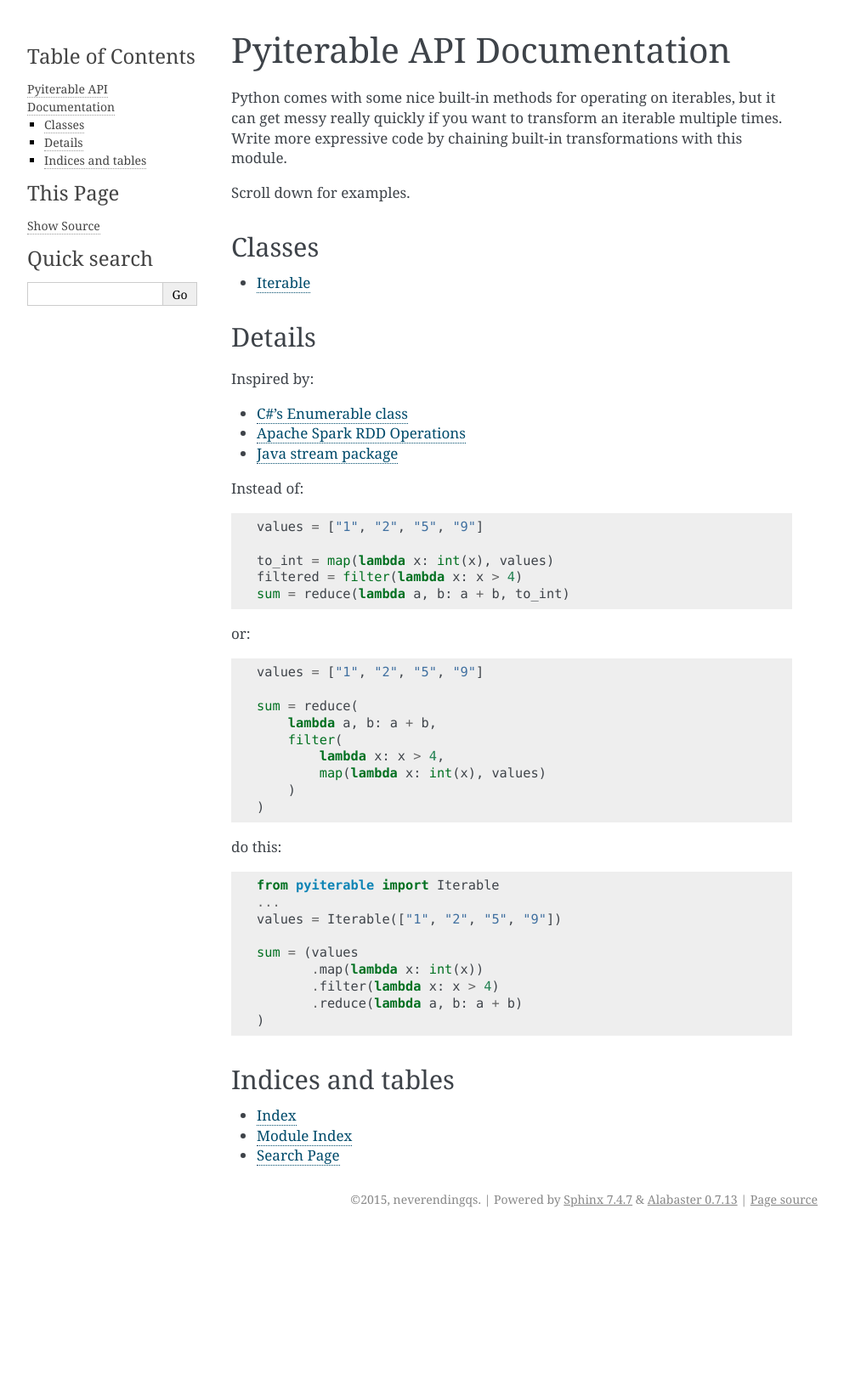
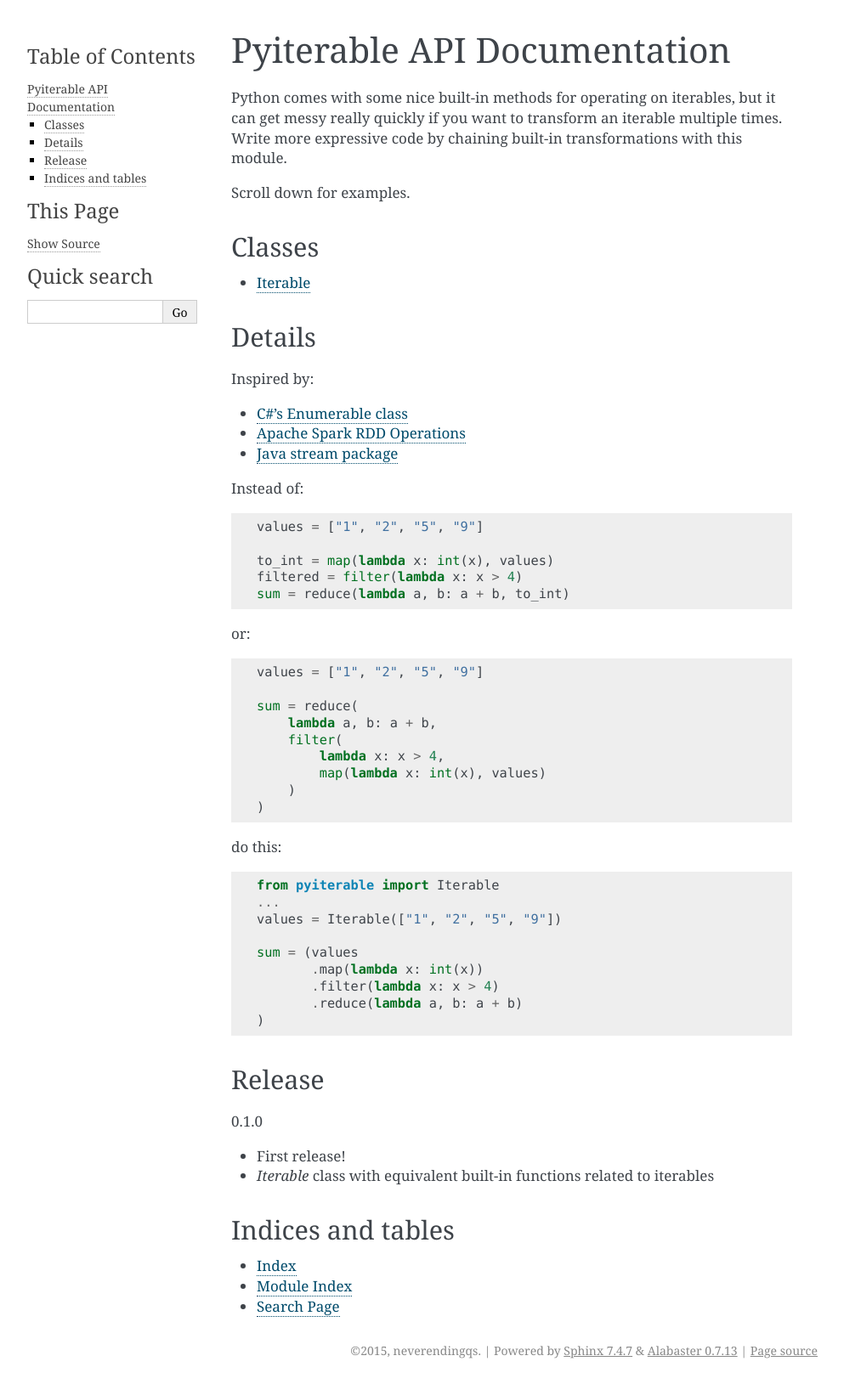
Before and after one commit to neverendingqs/pyiterable, a Sphinx documentation site: the page built from docs/index.rst, in a window 1280 px wide. Shown: the whole page at 85% size, without its empty margins (148-1141 px from the left). Built offline with Sphinx 7.4.7, drawn with Linux system fonts in a browser that asks for light colours; before the commit the page ends 1451 px from its top, so only the background shows below that.

Commit message:
Updated docs, including adding a release section.

```diff
--- a/docs/conf.py
+++ b/docs/conf.py
@@ -138,7 +138,7 @@ html_theme = 'alabaster'
 # Add any paths that contain custom static files (such as style sheets) here,
 # relative to this directory. They are copied after the builtin static files,
 # so a file named "default.css" will overwrite the builtin "default.css".
-html_static_path = ['_static']
+#html_static_path = ['_static']
 
 # Add any extra paths that contain custom files (such as robots.txt or
 # .htaccess) here, relative to this directory. These files are copied
--- a/docs/index.rst
+++ b/docs/index.rst
@@ -9,9 +9,8 @@ Classes
 -------
 
 .. toctree::
-    :maxdepth: 2
 
-    api
+    classes/iterable
 
 
 Details
@@ -21,7 +20,6 @@ Inspired by:
 * `C#'s Enumerable class <https://msdn.microsoft.com/en-us/library/system.linq.enumerable(v=vs.110).aspx>`_
 * `Apache Spark RDD Operations <http://spark.apache.org/docs/latest/programming-guide.html#rdd-operations>`_
 * `Java stream package <https://docs.oracle.com/javase/8/docs/api/java/util/stream/package-summary.html>`_
-
 
 
 Instead of:
@@ -63,6 +61,15 @@ do this:
     )
 
 
+Release
+-------
+
+0.1.0
+
+* First release!
+* *Iterable* class with equivalent built-in functions related to iterables
+
+
 Indices and tables
 ------------------
 
```
Also changed, not shown: docs/classes/iterable.rst (line endings or trailing spaces), 1 other file.
